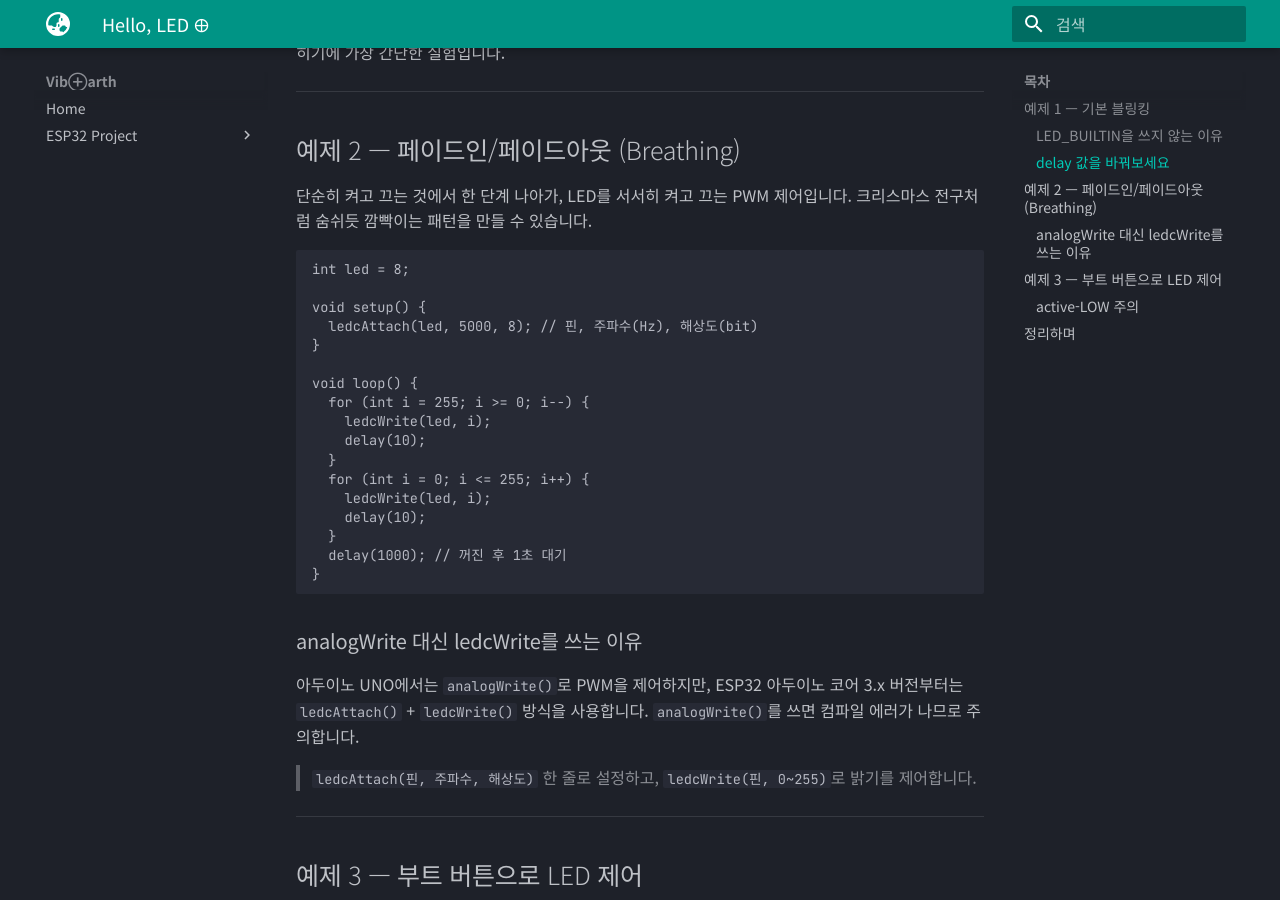
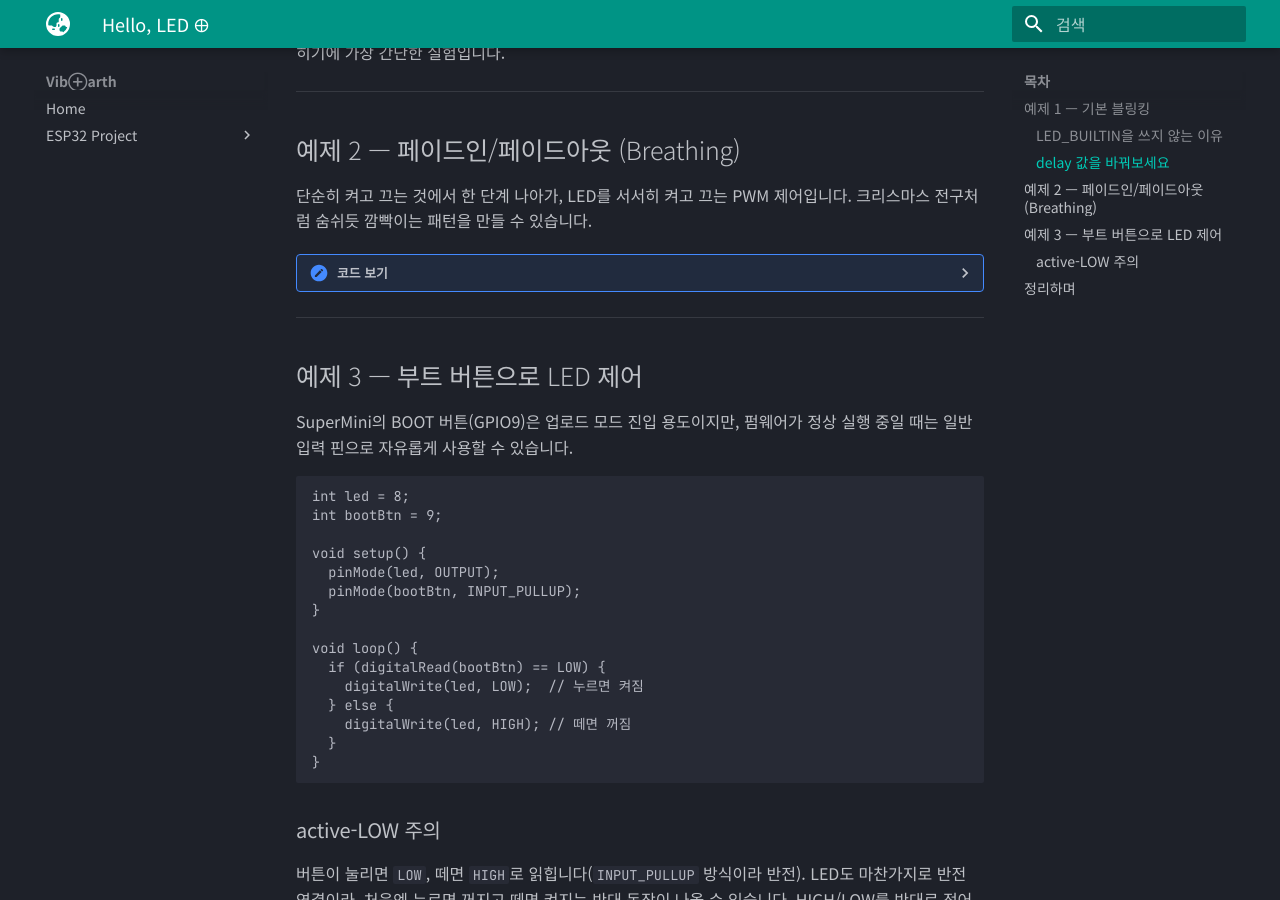
Before and after one commit to VibEarth/VibEarth.github.io, an MkDocs documentation site: the page built from docs/esp32/c3/led.md, in a window 1280 px wide and 900 px high, scrolled down 1307 px. Built offline with MkDocs 1.6.1 and Material for MkDocs 9.7.7, drawn with Linux system fonts in a browser that asks for light colours.

Commit message:
vault backup: 2026-07-01 16:31:01

````diff
--- a/docs/esp32/c3/led.md
+++ b/docs/esp32/c3/led.md
@@ -57,6 +57,8 @@ delay(2000); // 2초 — 천천히 깜빡임
 
 단순히 켜고 끄는 것에서 한 단계 나아가, LED를 서서히 켜고 끄는 PWM 제어입니다. 크리스마스 전구처럼 숨쉬듯 깜빡이는 패턴을 만들 수 있습니다.
 
+<details> <summary>코드 보기</summary>
+
 ```cpp
 int led = 8;
 
@@ -77,11 +79,7 @@ void loop() {
 }
 ```
 
-### analogWrite 대신 ledcWrite를 쓰는 이유
-
-아두이노 UNO에서는 `analogWrite()`로 PWM을 제어하지만, ESP32 아두이노 코어 3.x 버전부터는 `ledcAttach()` + `ledcWrite()` 방식을 사용합니다. `analogWrite()`를 쓰면 컴파일 에러가 나므로 주의합니다.
-
-> `ledcAttach(핀, 주파수, 해상도)` 한 줄로 설정하고, `ledcWrite(핀, 0~255)`로 밝기를 제어합니다.
+</details>
 
 ---
 
````
